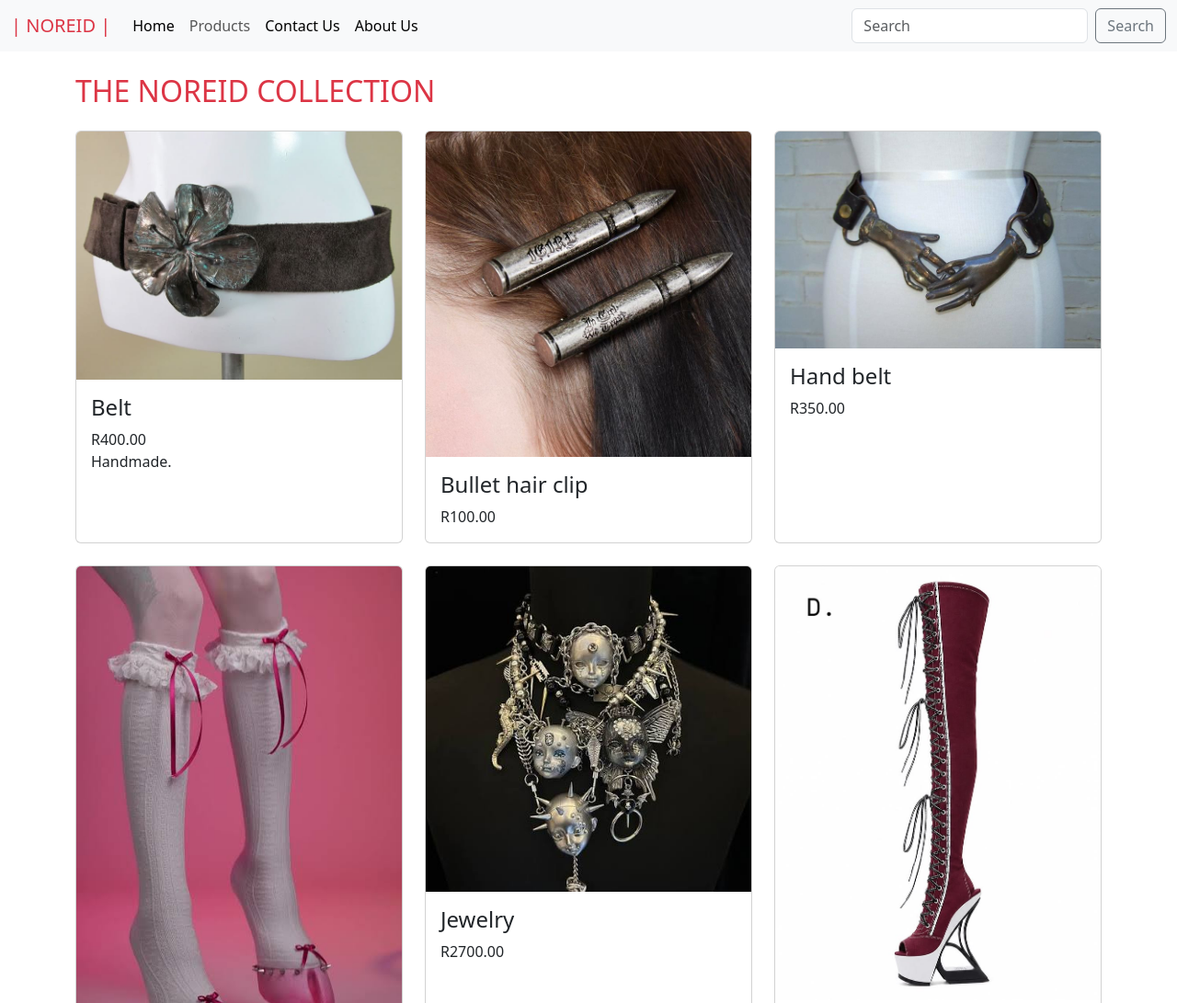
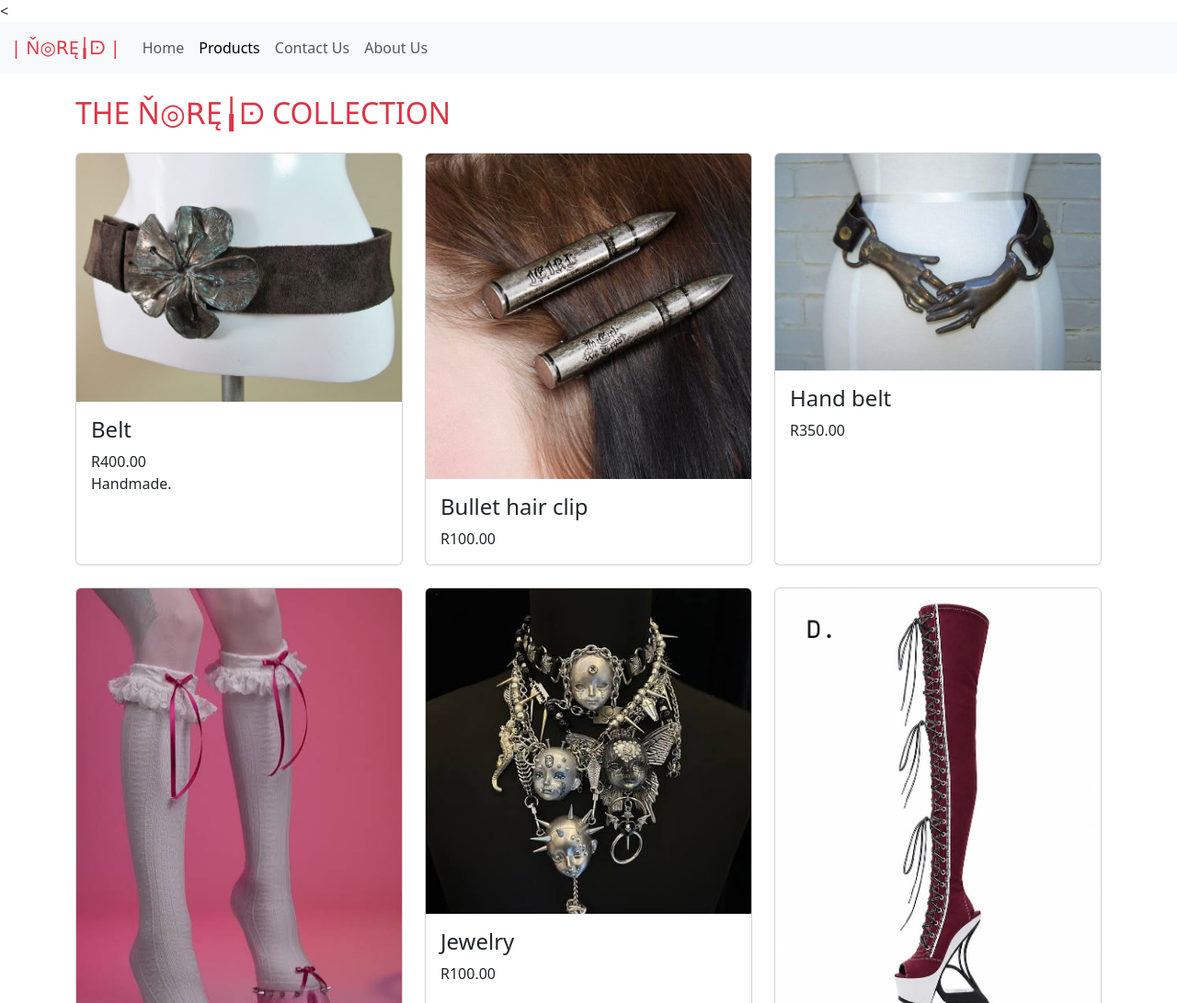
Before and after one commit to DREION3/cssexercise4, a plain HTML site: page products.html in a window 1280 px wide. Shown: the top 1091 px of the page at 92% size. Drawn offline with nearby package versions, Linux system fonts and the light colour scheme.

Commit message:
Update products.html

```diff
--- a/products.html
+++ b/products.html
@@ -1,9 +1,10 @@
 <!DOCTYPE html>
 <html lang="en">
-<head>
-  <title>Products | NOREID</title>
-  <meta charset="utf-8">
-  <meta name="viewport" content="width=device-width, initial-scale=1">
+
+<<head>
+  <meta charset="UTF-8">
+  <meta name="viewport" content="width=device-width, initial-scale=1.0">
+  <title>Products | Ň◎𝖱Ę╽ᗠ</title>
 
   <!-- Bootstrap 5 CSS -->
   <link href="https://cdn.jsdelivr.net/npm/bootstrap@5.3.3/dist/css/bootstrap.min.css" rel="stylesheet" integrity="sha384-QWTKZyjpPEjISv5WaRU9OFeRpok6YctnYmDr5pNlyT2bRjXh0JMhjY6hW+ALEwIH" crossorigin="anonymous">
@@ -12,7 +13,7 @@
 
 <nav class="navbar navbar-expand-lg bg-body-tertiary mb-4">
   <div class="container-fluid">
-    <a class=" text-danger navbar-brand" href="#">| NOREID |</a>
+    <a class=" text-danger navbar-brand" href="#">| Ň◎𝖱Ę╽ᗠ |</a>
 
     <button class="navbar-toggler" type="button" data-bs-toggle="collapse" data-bs-target="#navbarSupportedContent" aria-controls="navbarSupportedContent" aria-expanded="false" aria-label="Toggle navigation">
       <span class="navbar-toggler-icon"></span>
@@ -21,31 +22,28 @@
     <div class="collapse navbar-collapse" id="navbarSupportedContent">
       <ul class="navbar-nav me-auto mb-2 mb-lg-0">
         <li class="nav-item">
-          <a class="nav-link active" aria-current="page" href="index.html">Home</a>
+          <a class="nav-link " aria-current="page" href="index.html">Home</a>
         </li>
         <li class="nav-item">
-          <a class="nav-link" href="products.html">Products</a>
+          <a class="nav-link active" href="products.html">Products</a>
         </li>
 
               <li class="nav-item">
-          <a class="nav-link active" aria-current="page" href="Contact.html">Contact Us</a>
+          <a class="nav-link " aria-current="page" href="Contact.html">Contact Us</a>
         </li>
          <li class="nav-item">
-          <a class="nav-link active" aria-current="page" href="About .html">About Us</a>
+          <a class="nav-link " aria-current="page" href="About .html">About Us</a>
         </li>
 
       </ul>
 
-      <form class="d-flex gap-2" role="search">
-        <input class="form-control" type="search" placeholder="Search" aria-label="Search">
-        <button class="btn btn-outline-secondary" type="submit">Search</button>
-      </form>
+
     </div>
   </div>
 </nav>
 
 <div class="container">
-  <h2 class=" text-danger mb-4">THE NOREID COLLECTION</h2>
+  <h2 class=" text-danger mb-4">THE Ň◎𝖱Ę╽ᗠ COLLECTION</h2>
 
   <div class="row g-4">
     <div class="col-md-4">
@@ -103,7 +101,7 @@
         </a>
         <div class="card-body">
           <h4 class="card-title">Jewelry</h4>
-          <p class="card-text">R2700.00</p>
+          <p class="card-text">R100.00</p>
         </div>
       </div>
     </div>
```
